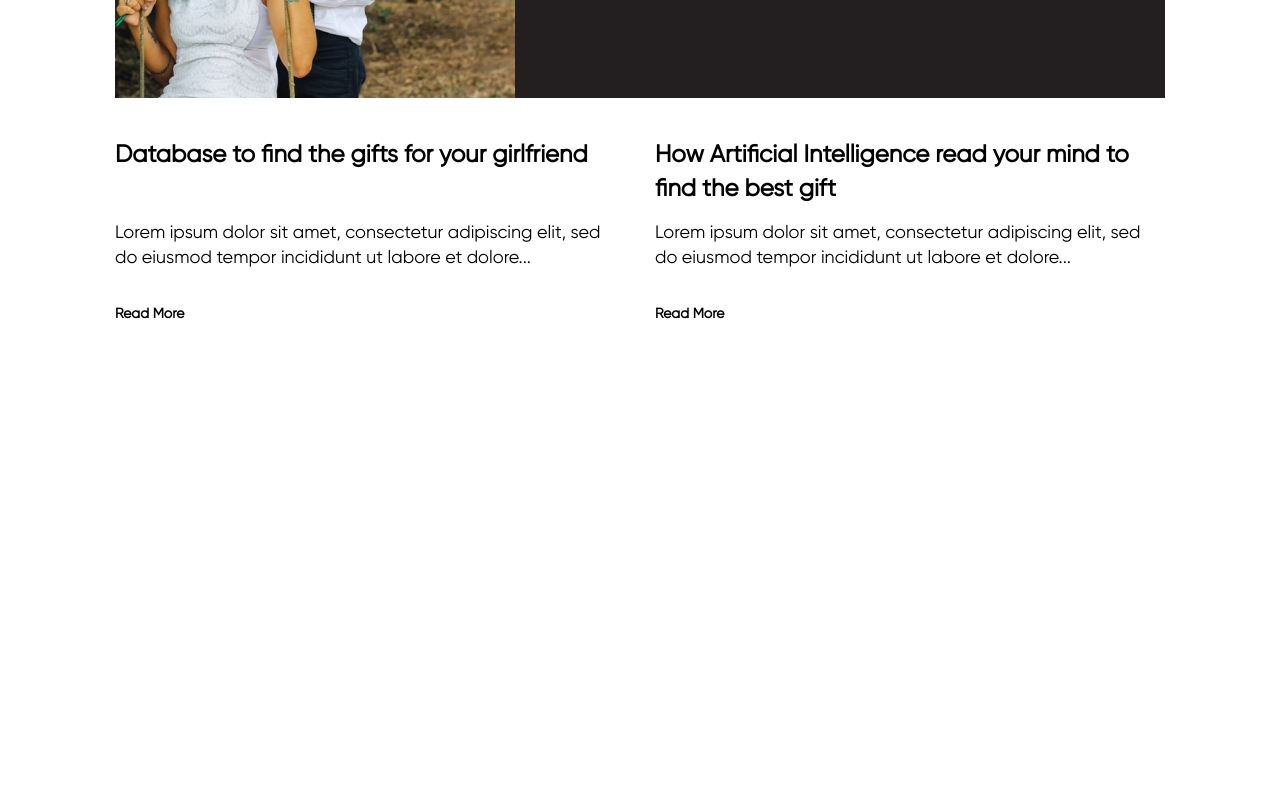
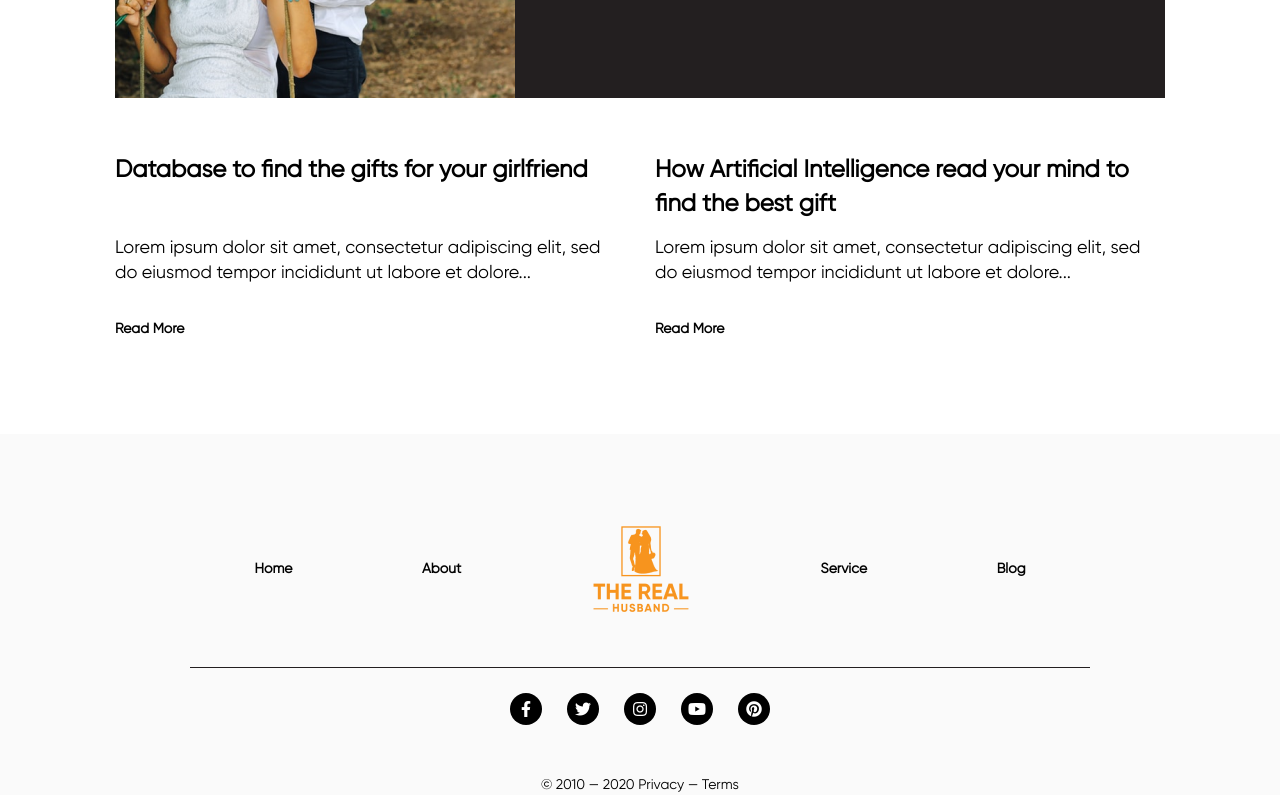
Before and after one commit to alexsandrbarabash/GiftStore, a website built with webpack: page src/index.html in a window 1280 px wide. Shown: the part 2890-3690 px from the top of the page. Before the commit the page ends 3229 px from the top, so only its background shows below. Built offline with nearby package versions, Linux system fonts and the light colour scheme; some icons are missing.

Commit message:
added footer

```diff
--- a/src/index.html
+++ b/src/index.html
@@ -8,9 +8,6 @@
     <title>GiftStore</title>
     <link rel="stylesheet" href="https://pro.fontawesome.com/releases/v5.10.0/css/all.css"
           integrity="sha384-AYmEC3Yw5cVb3ZcuHtOA93w35dYTsvhLPVnYs9eStHfGJvOvKxVfELGroGkvsg+p" crossorigin="anonymous"/>
-    <!--    <script defer src="/your-path-to-fontawesome/js/brands.js"></script>-->
-    <!--    <script defer src="/your-path-to-fontawesome/js/solid.js"></script>-->
-    <!--    <script defer src="/your-path-to-fontawesome/js/fontawesome.js"></script>-->
 </head>
 <body>
 <header class="header">
@@ -152,12 +149,40 @@
                 </div>
                 <div class="blog__card-link">Read More</div>
             </div>
-            <footer>
-                <div class="footer-nav"></div>
-                <div class="links"></div>
-            </footer>
         </div>
     </div>
 </section>
+<footer>
+    <nav class="footer-nav">
+        <div class="footer__nav-item">Home</div>
+        <div class="footer__nav-item">About</div>
+        <div class="footer__nav-item">
+            <div class="footer-logo"></div>
+        </div>
+        <div class="footer__nav-item">Service</div>
+        <div class="footer__nav-item">Blog</div>
+    </nav>
+    <div class="links">
+        <ul>
+            <li>
+                <a class="fab fa-facebook-f"></a>
+            </li>
+            <li>
+                <a class="fab fa-twitter"></a>
+            </li>
+            <li>
+                <a class="fab fa-instagram"></a>
+            </li>
+            <li>
+                <a class="fab fa-youtube"></a>
+            </li>
+            <li>
+                <a class="fab fa-pinterest"></a>
+            </li>
+        </ul>
+    </div>
+    <div class="company">© 2010 — 2020 Privacy — Terms</div>
+</footer>
+
 </body>
 </html>
--- a/src/styles/blog.scss
+++ b/src/styles/blog.scss
@@ -102,6 +102,7 @@
   display: grid;
   grid-template-columns: repeat(auto-fit, minmax(400px, 1fr));//1fr 1fr;
   grid-column-gap: 30px;
+
 }
 
 .blog-card {
@@ -110,6 +111,7 @@
   grid-template-rows: 1fr 1fr auto;
   grid-row-gap: 15px;
   cursor: pointer;
+  margin-top: 15px;
 
   &:hover {
     box-shadow: 10px 10px 15px rgba(0, 0, 0, 0.05);
@@ -144,7 +146,7 @@
   }
 
   .blog-cards {
-    grid-template-columns: repeat(auto-fit, minmax(170px, 1fr));
+    grid-template-columns: repeat(auto-fit, minmax(230px, 1fr));
   }
 
 }
@@ -190,7 +192,6 @@
   .blog-card {
     margin-left: 15px;
     margin-right: 15px;
-    margin-top: 15px;
   }
 
 }
--- /dev/null
+++ b/src/styles/footer.scss
@@ -0,0 +1,80 @@
+@import "adaptive-margin-padding";
+
+footer {
+  margin-top: 80px;
+  background: #FAFAFA;
+
+}
+
+.footer-nav {
+  display: flex;
+  justify-content: space-around;
+  @include adaptiv-margin-padding(220, 70, 650, "mr");
+  @include adaptiv-margin-padding(220, 70, 650, "ml");
+  padding-bottom: 53px;
+  padding-top: 90px;
+  border-bottom-width: 1px;
+  border-bottom-style: solid;
+  border-bottom-color: #231F20;
+
+}
+
+.footer__nav-item {
+  display: flex;
+  align-items: center;
+  font-family: Gilroy;
+  font-size: 14px;
+  line-height: 20px;
+  font-weight: bold;
+}
+
+.footer-logo {
+  width: 100px;
+  height: 90px;
+  background: url("../assets/img/LogoFooter.png");
+  background-position: center;
+}
+
+.links {
+  ul {
+    display: flex;
+    justify-content: center;
+    flex-wrap: wrap;
+
+    li {
+      display: flex;
+
+      justify-content: center;
+      align-content: center;
+      list-style-type: none;
+      margin: 25px 12.5px;
+      margin-bottom: 0px;
+    }
+  }
+
+  a {
+    width: 2em;
+    height: 2em;
+    line-height: 2em;
+    background: #000000;
+    color: #FFFFFF;
+    border-radius: 100px;
+    text-align: center;
+    cursor: pointer;
+  }
+}
+
+.company {
+  font-family: Gilroy;
+  font-size: 14px;
+  line-height: 20px;
+  text-align: center;
+  margin-top: 50px;
+  margin-bottom: 5px;
+}
+
+@media (max-width: 650px) {
+  .footer-nav {
+    display: none;
+  }
+}
--- a/src/styles/style.scss
+++ b/src/styles/style.scss
@@ -7,3 +7,4 @@
 @import "services";
 @import "started";
 @import "blog";
+@import "footer";
```
Also changed, not shown: dist/assets/img/LogoFooter.png (added), dist/style.css, src/assets/img/LogoFooter.png (added).
